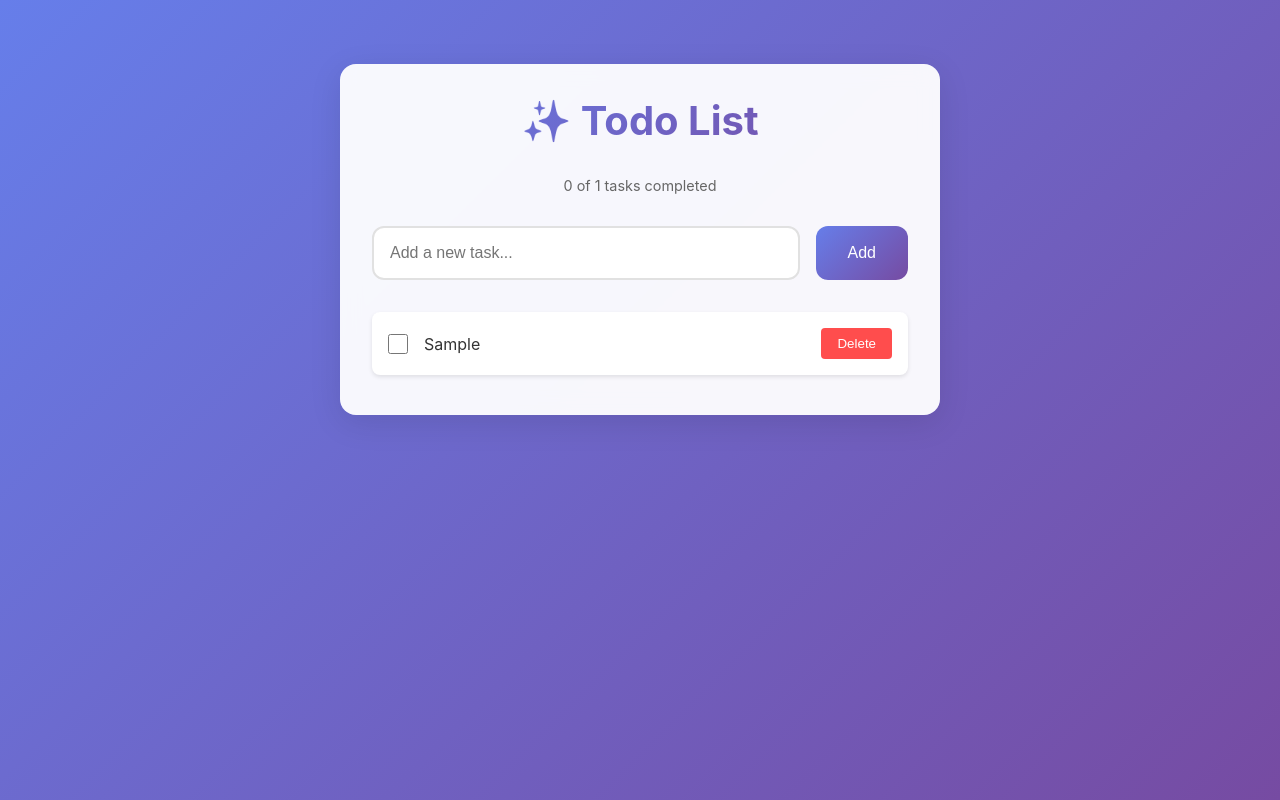
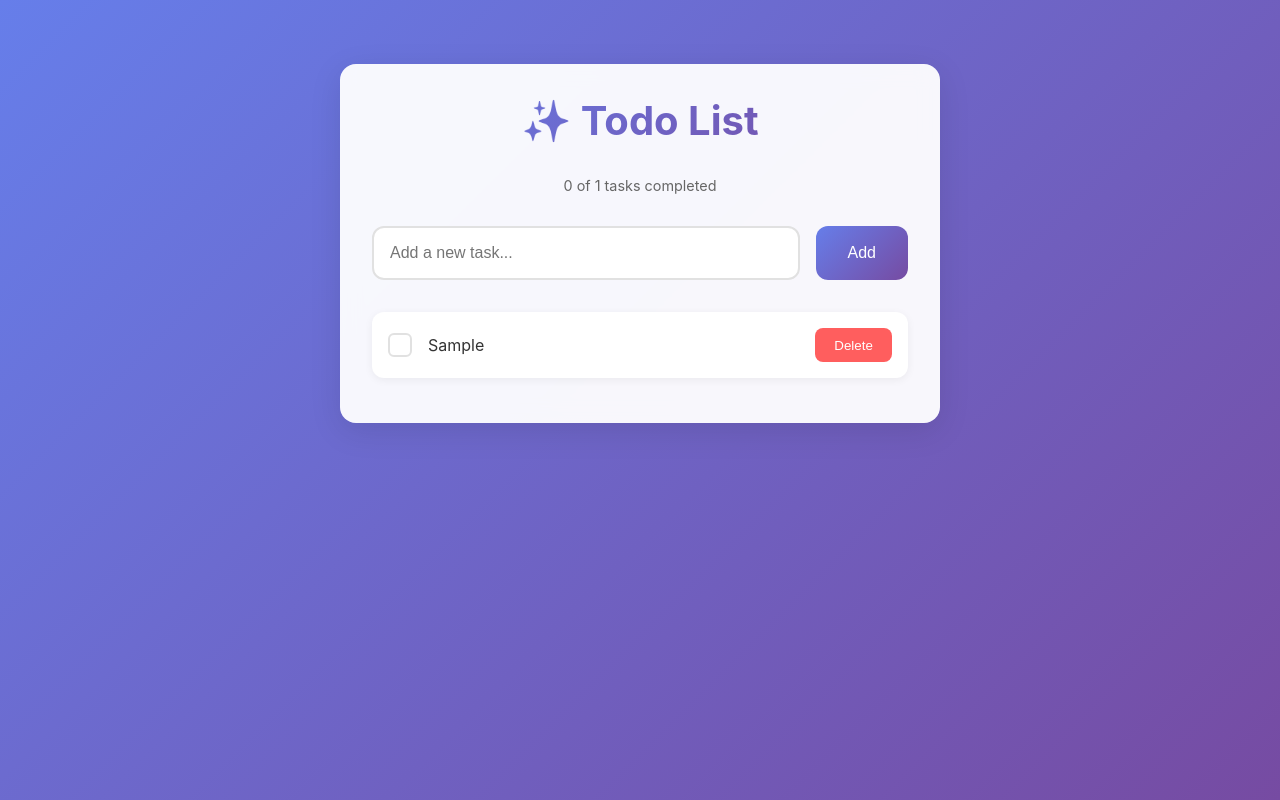
Before and after one commit to marcown10/test123, a React (Vite) app: page / in a window 1280 px wide. Both pictures are taken after typing "Sample" into the empty fields and a click on the button "Add". Built offline with nearby package versions, Linux system fonts and the light colour scheme.

Commit message:
Auto-commit: deployment-trigger

```diff
--- a/src/components/TodoItem.jsx
+++ b/src/components/TodoItem.jsx
@@ -1,49 +1,101 @@
 import React from 'react'
-import styled from 'styled-components'
+import styled, { keyframes, css } from 'styled-components'
+
+const slideIn = keyframes`
+  from {
+    opacity: 0;
+    transform: translateX(-20px);
+  }
+  to {
+    opacity: 1;
+    transform: translateX(0);
+  }
+`
 
 const Item = styled.li`
   display: flex;
   align-items: center;
   padding: 1rem;
   background: white;
-  border-radius: 8px;
-  margin-bottom: 0.5rem;
-  box-shadow: 0 2px 4px rgba(0, 0, 0, 0.1);
+  border-radius: 12px;
+  margin-bottom: 0.8rem;
+  box-shadow: 0 2px 8px rgba(0, 0, 0, 0.06);
+  transition: all 0.3s ease;
+  ${css`animation: ${slideIn} 0.3s ease;`}
+
+  &:hover {
+    transform: translateX(4px);
+    box-shadow: 0 4px 12px rgba(0, 0, 0, 0.1);
+  }
 `
 
-const Checkbox = styled.input`
+const CheckboxContainer = styled.div`
   margin-right: 1rem;
-  width: 20px;
-  height: 20px;
+`
+
+const HiddenCheckbox = styled.input.attrs({ type: 'checkbox' })`
+  display: none;
+`
+
+const StyledCheckbox = styled.div`
+  width: 24px;
+  height: 24px;
+  border: 2px solid ${props => props.$completed ? '#667eea' : '#e1e1e1'};
+  border-radius: 6px;
+  display: flex;
+  align-items: center;
+  justify-content: center;
+  cursor: pointer;
+  transition: all 0.2s ease;
+  background: ${props => props.$completed ? '#667eea' : 'white'};
+
+  &:after {
+    content: '✓';
+    color: white;
+    opacity: ${props => props.$completed ? 1 : 0};
+    transform: ${props => props.$completed ? 'scale(1)' : 'scale(0.5)'};
+    transition: all 0.2s ease;
+  }
 `
 
 const Text = styled.span`
   flex: 1;
+  font-size: 1rem;
   text-decoration: ${props => props.$completed ? 'line-through' : 'none'};
   color: ${props => props.$completed ? '#888' : '#333'};
+  transition: all 0.3s ease;
 `
 
 const DeleteButton = styled.button`
   background: #ff4d4d;
   color: white;
   border: none;
-  padding: 0.5rem 1rem;
-  border-radius: 4px;
+  padding: 0.6rem 1.2rem;
+  border-radius: 8px;
   cursor: pointer;
+  transition: all 0.2s ease;
+  opacity: 0.9;
 
   &:hover {
-    background: #ff3333;
+    opacity: 1;
+    transform: translateY(-1px);
+  }
+
+  &:active {
+    transform: translateY(0);
   }
 `
 
 const TodoItem = ({ todo, toggleTodo, deleteTodo }) => {
   return (
     <Item>
-      <Checkbox
-        type="checkbox"
-        checked={todo.completed}
-        onChange={() => toggleTodo(todo.id)}
-      />
+      <CheckboxContainer onClick={() => toggleTodo(todo.id)}>
+        <HiddenCheckbox
+          checked={todo.completed}
+          onChange={() => {}}
+        />
+        <StyledCheckbox $completed={todo.completed} />
+      </CheckboxContainer>
       <Text $completed={todo.completed}>{todo.text}</Text>
       <DeleteButton onClick={() => deleteTodo(todo.id)}>Delete</DeleteButton>
     </Item>
```
